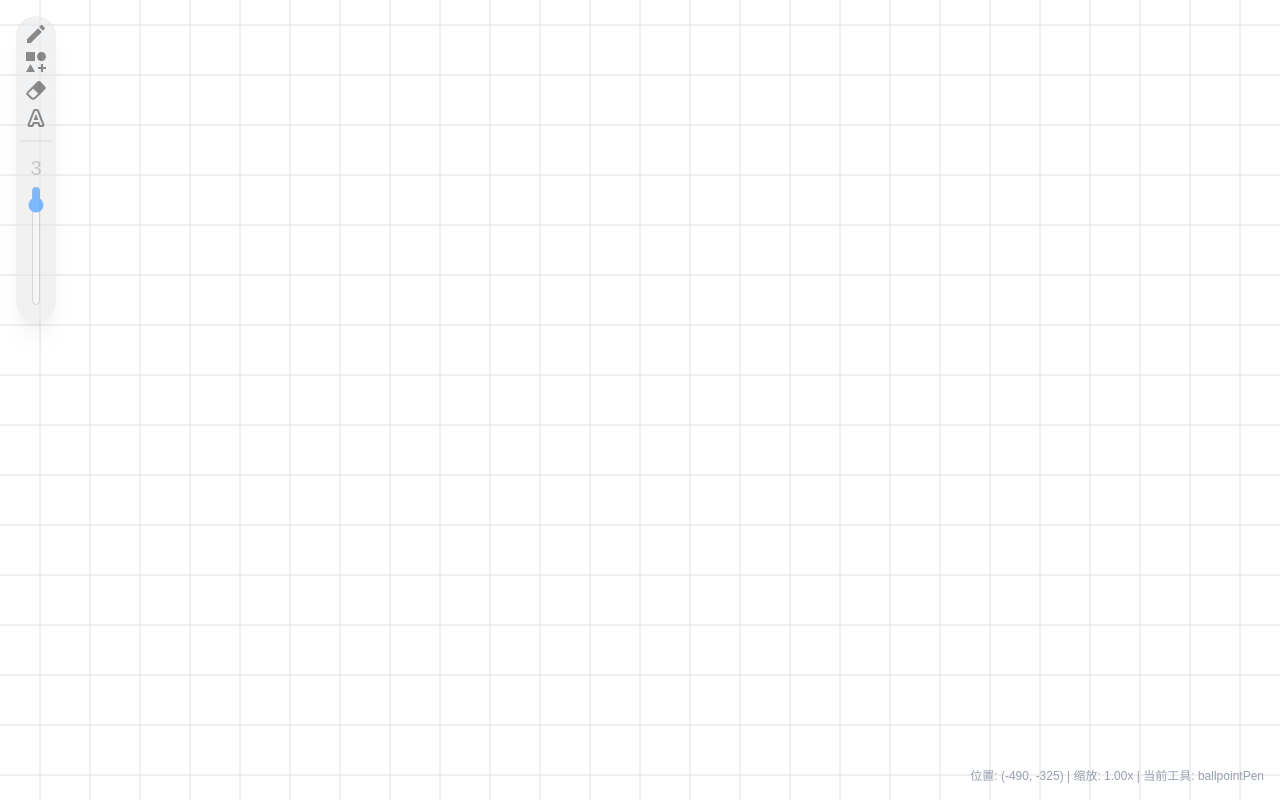
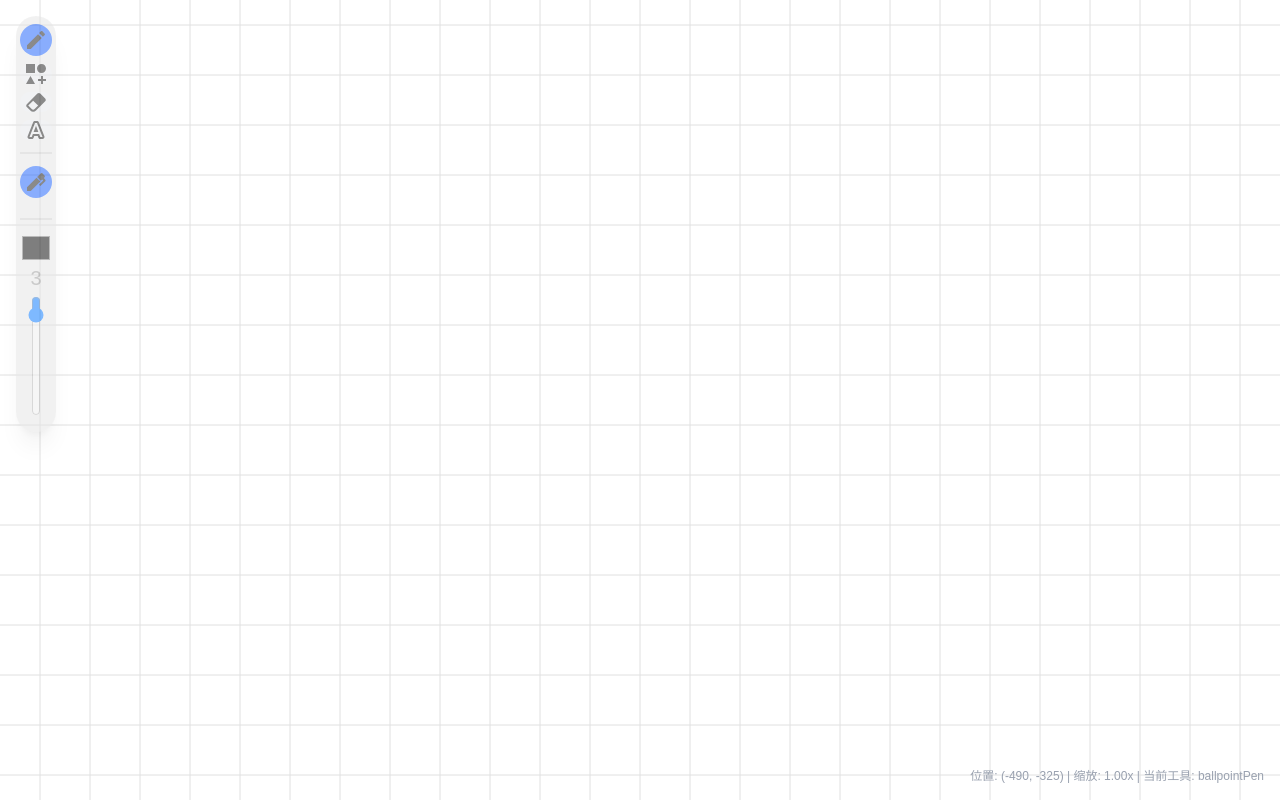
Before and after one commit to TaskManagerOL/TaskDraw, a Next.js app: page / in a window 1280 px wide. Built offline with nearby package versions, Linux system fonts and the light colour scheme.

Commit message:
fix:branch err

```diff
--- a/app/components/canvas/canvas.tsx
+++ b/app/components/canvas/canvas.tsx
@@ -5,6 +5,7 @@ import InfoBar from "../infoBar/infoBar";
 import useCanvas from "../../hook/useCanvas";
 
 export default function Canvas() {
+
   const {
     canvasRef,
     mouseHandlers,
@@ -19,6 +20,7 @@ export default function Canvas() {
     firstTool,
     setFirstTool
   } = useCanvas();
+
   return(
     <div className="relative w-screen h-screen overflow-hidden">
       <canvas
--- a/app/components/toolBar/toolBar.tsx
+++ b/app/components/toolBar/toolBar.tsx
@@ -1,11 +1,9 @@
 'use client'
-import { useState } from "react";
 import Icon from '@mdi/react';
 
 import ToolLibrary from "../../model/tool";
 
-export default function ToolBar({tool,setTool,color,setColor,lineWidth,setLineWidth}) {
-    const [firstTool,setFirstTool] = useState('')
+export default function ToolBar({tool,setTool,color,setColor,lineWidth,setLineWidth, firstTool, setFirstTool}) {
     return (
         <div className="w-10 absolute top-4 left-4 bg-[#e5e5e5] opacity-50 rounded-full px-3 py-2 flex flex-col justify-center items-center shadow-xl hover:opacity-90 transition-all duration-800">
             <div className="flex gap-2 flex-col justify-center items-center">
--- a/app/hook/useCanvas.ts
+++ b/app/hook/useCanvas.ts
@@ -19,8 +19,8 @@ export default function useCanvas() {
   const [firstTool,setFirstTool] = useState('draw')
 
   const mouseHandlers = useMouseHandlers(
-    { tool, color, lineWidth, isDrawing, canvasRef, scale,viewport,isPanning,panStart,tempElement,elements },
-    { setElements, setIsDrawing, setTempElement,setIsPanning,setPanStart,setViewport,setScale }
+    { tool, color, lineWidth, isDrawing, canvasRef, scale, viewport, isPanning, panStart, tempElement, elements },
+    { setElements, setIsDrawing, setTempElement, setIsPanning, setPanStart, setViewport, setScale }
   );
 
     // 初始化Canvas
```
